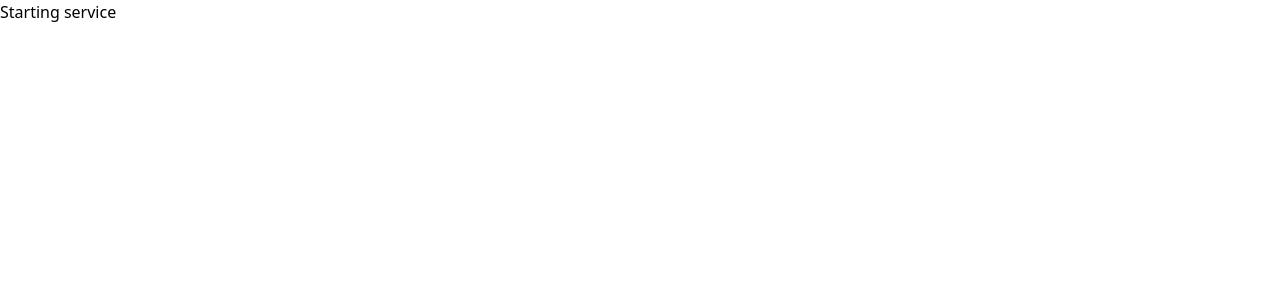
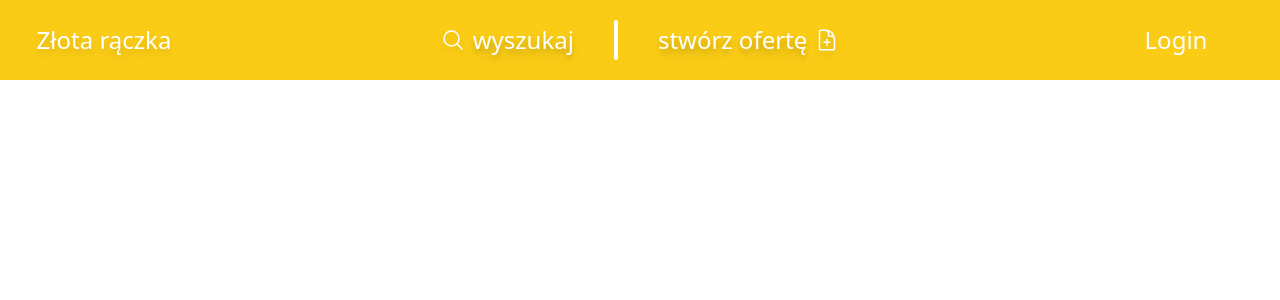
Before and after one commit to Denwiliusz27/classifieds_service, a React (Create React App) app in the folder frontend/: page / in a window 1280 px wide. Shown: the top 300 px of the page. Built offline with nearby package versions, Linux system fonts and the light colour scheme.

Commit message:
initiate navbar

```diff
--- a/frontend/src/App.tsx
+++ b/frontend/src/App.tsx
@@ -1,11 +1,35 @@
 import React from 'react';
 
 function App() {
-  return (
-    <div>
-      <p>Starting service</p>
-    </div>
-  );
+    return (
+        <div className="flex flex-row h-20 justify-center items-center bg-yellow-400 text-white text-2xl font-medium">
+            <div className="flex w-52 justify-center items-center">
+                <h1 className="drop-shadow-lg">Złota rączka</h1>
+            </div>
+            <div className="flex flex-1 justify-center items-center">
+                <div className="flex justify-center items-center space-x-4">
+                    <div className="flex items-center p-6 drop-shadow-lg transition ease-in-out delay-100 hover:-translate-y-1 hover:scale-110 duration-300 ...">
+                        <svg xmlns="http://www.w3.org/2000/svg" fill="none" viewBox="0 0 24 24" stroke-width="1.5" stroke="currentColor" className="w-6 h-6 mx-2">
+                            <path stroke-linecap="round" stroke-linejoin="round" d="m21 21-5.197-5.197m0 0A7.5 7.5 0 1 0 5.196 5.196a7.5 7.5 0 0 0 10.607 10.607Z" />
+                        </svg>
+                        <a href="#!" className="drop-shadow-lg">wyszukaj</a>
+                    </div>
+                    <div className="w-1 bg-white rounded-md h-10"></div>
+                    <div className="flex items-center p-6 drop-shadow-lg transition ease-in-out delay-100 hover:-translate-y-1 hover:scale-110 duration-300 ...">
+                        <a href="#!" className="drop-shadow-lg">stwórz ofertę</a>
+                        <svg xmlns="http://www.w3.org/2000/svg" fill="none" viewBox="0 0 24 24" stroke-width="1.5" stroke="currentColor" className="w-6 h-6 mx-2">
+                            <path stroke-linecap="round" stroke-linejoin="round" d="M19.5 14.25v-2.625a3.375 3.375 0 0 0-3.375-3.375h-1.5A1.125 1.125 0 0 1 13.5 7.125v-1.5a3.375 3.375 0 0 0-3.375-3.375H8.25m3.75 9v6m3-3H9m1.5-12H5.625c-.621 0-1.125.504-1.125 1.125v17.25c0 .621.504 1.125 1.125 1.125h12.75c.621 0 1.125-.504 1.125-1.125V11.25a9 9 0 0 0-9-9Z" />
+                        </svg>
+                    </div>
+                </div>
+            </div>
+            <div className="flex w-52 justify-center items-center">
+                <div>
+                    <a href="#!"><span>Login</span></a>
+                </div>
+            </div>
+        </div>
+    );
 }
 
 export default App;
```
